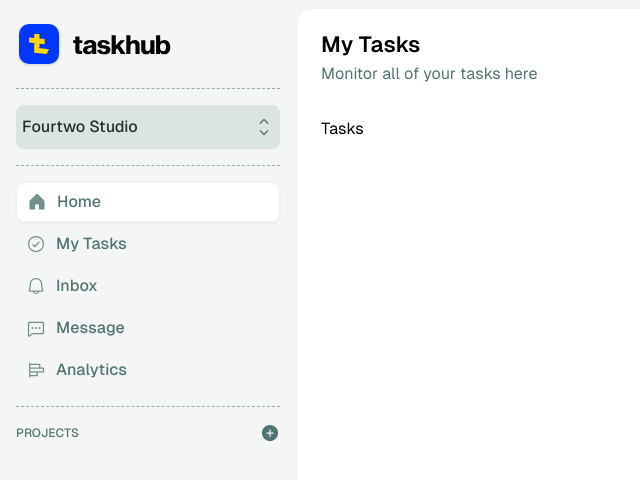
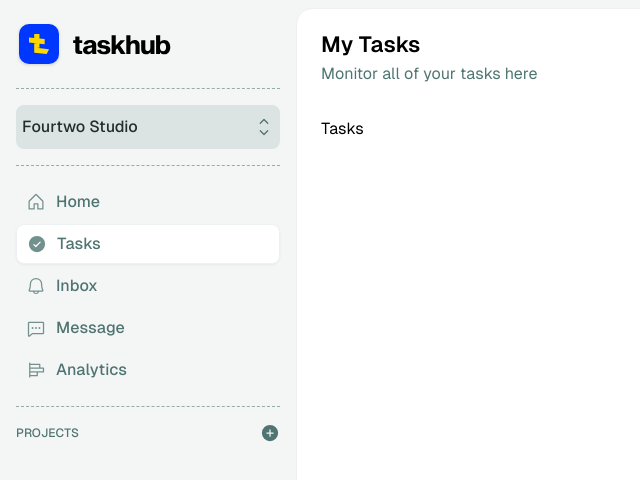
Before and after one commit to keshavkatwe/taskhub, a Next.js app: page /tasks in a window 1280 px wide. Shown: the top 480 px of the page, without its empty margins (0-640 px from the left). Built offline with nearby package versions, Linux system fonts and the light colour scheme.

Commit message:
Added navlinks

```diff
--- /dev/null
+++ b/src/app/(dashboard)/NavLinks.tsx
@@ -0,0 +1,58 @@
+"use client";
+import { SideNavItem } from "@/components";
+import { useMemo } from "react";
+import {
+  Bell,
+  ChartBarHorizontal,
+  ChatDots,
+  CheckCircle,
+  House,
+} from "@phosphor-icons/react/dist/ssr";
+import { usePathname } from "next/navigation";
+
+const NavLinks = () => {
+  const pathname = usePathname();
+  const sideLinks = useMemo(() => {
+    return [
+      {
+        label: "Home",
+        href: "/",
+        icon: House,
+      },
+      {
+        label: "Tasks",
+        href: "/tasks",
+        icon: CheckCircle,
+      },
+      {
+        label: "Inbox",
+        href: "/inbox",
+        icon: Bell,
+      },
+      {
+        label: "Message",
+        href: "/message",
+        icon: ChatDots,
+      },
+      {
+        label: "Analytics",
+        href: "/analytics",
+        icon: ChartBarHorizontal,
+      },
+    ];
+  }, []);
+  return (
+    <div className={"flex flex-col gap-0.5"}>
+      {sideLinks.map((value) => (
+        <SideNavItem
+          key={value.href}
+          href={value.href}
+          icon={value.icon}
+          label={value.label}
+          isActive={pathname === value.href}
+        />
+      ))}
+    </div>
+  );
+};
+export default NavLinks;
--- a/src/app/(dashboard)/layout.tsx
+++ b/src/app/(dashboard)/layout.tsx
@@ -1,16 +1,10 @@
 import { PropsWithChildren } from "react";
 import Image from "next/image";
 import Logo from "@/assets/logo.svg";
-import { Line, SideNavItem } from "@/components";
-import {
-  CaretUpDown,
-  House,
-  CheckCircle,
-  Bell,
-  ChatDots,
-  ChartBarHorizontal,
-} from "@phosphor-icons/react/dist/ssr";
+import { Line } from "@/components";
+import { CaretUpDown } from "@phosphor-icons/react/dist/ssr";
 import { PlusCircle } from "@phosphor-icons/react/dist/ssr";
+import NavLinks from "@/app/(dashboard)/NavLinks";
 
 const DashboardLayout = ({ children }: PropsWithChildren) => {
   return (
@@ -30,13 +24,7 @@ const DashboardLayout = ({ children }: PropsWithChildren) => {
             <CaretUpDown className="w-5 h-5 text-gray-500" />
           </div>
           <Line />
-          <div className={"flex flex-col gap-0.5"}>
-            <SideNavItem icon={House} label={"Home"} isActive />
-            <SideNavItem icon={CheckCircle} label={"My Tasks"} />
-            <SideNavItem icon={Bell} label={"Inbox"} />
-            <SideNavItem icon={ChatDots} label={"Message"} />
-            <SideNavItem icon={ChartBarHorizontal} label={"Analytics"} />
-          </div>
+          <NavLinks />
           <Line />
           <div className={"flex items-center justify-between"}>
             <p className={"text-body-small font-medium text-gray-500"}>
--- a/src/components/SideNavItem/SideNavItem.tsx
+++ b/src/components/SideNavItem/SideNavItem.tsx
@@ -5,12 +5,13 @@ interface ISideNavItemProps {
   icon: Icon;
   label: string;
   isActive?: boolean;
+  href: string;
 }
-const SideNavItem = ({ icon, label, isActive }: ISideNavItemProps) => {
+const SideNavItem = ({ icon, label, isActive, href }: ISideNavItemProps) => {
   const IconComponent = icon;
   return (
     <Link
-      href={""}
+      href={href}
       className={classNames(
         "flex gap-2.5 px-2.5 items-center h-10 rounded-br-8",
         {
```
